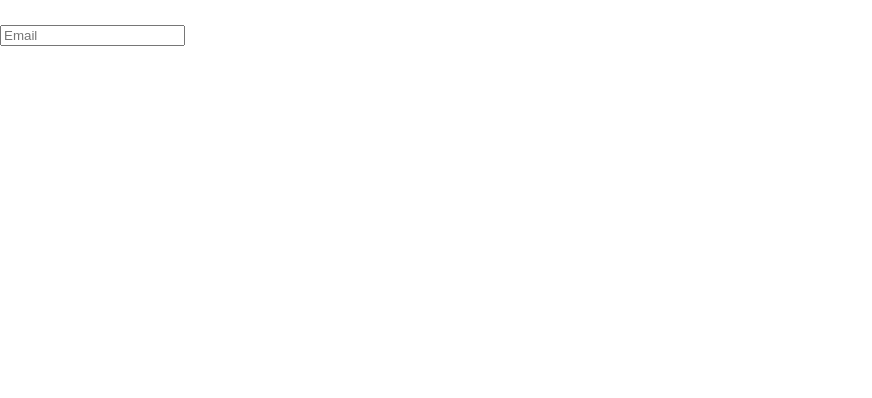
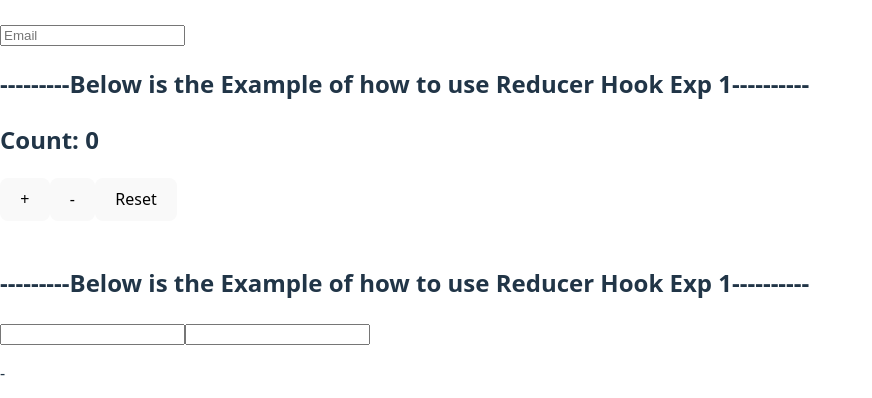
Before and after one commit to ib-haseebgul/learning-react, a React (Vite) app: page / in a window 1280 px wide. Shown: the part 3427-3825 px from the top of the page, without its empty margins (0-872 px from the left). Before the commit the page ends 3473 px from the top, so only its background shows below. Built offline with nearby package versions, Linux system fonts and the light colour scheme; no server answers.

Commit message:
Day 9 Part 1: Learn the use of useReducer Hook

```diff
--- a/src/App.jsx
+++ b/src/App.jsx
@@ -22,10 +22,13 @@ import Products from './Products'
 import Laptops from './Laptops'
 import UseEffectEvent_Example_1 from './UseEffectEvent_Example_1'
 import UseEffectEvent_Example_2 from './UseEffectEvent_Example_2'
+import UseReducer_Example_1 from './UseReducer_Examp_1'
+import UseReducer_Example_2 from './UseReducer_Example_2'
 function App() {
   //  const alert_message=()=> alert("The Prop is calling a function")  this is a function in props
   // const hobbies = ["Code","Eat","Sleep","Repeat"]                    Use of array in Props
   const obj= { Position:"Ist", Class: 8 , score :98}
+
   const PageNotFound =()=>{
     return <h3>Page Not Found</h3>
 
@@ -93,6 +96,8 @@ function App() {
             <UseEffectEvent_Example_1 />
              <h3>-----------------Below is the example 2 of useEffectEent Hook view console--------------</h3>
             <UseEffectEvent_Example_2 />
+            <UseReducer_Example_1 />
+            <UseReducer_Example_2 />
         </>
   )
 
--- /dev/null
+++ b/src/UseReducer_Examp_1.jsx
@@ -0,0 +1,26 @@
+import { useReducer } from "react"
+
+export default function UseReducer_Example_1(){
+    const [state ,dispatch] = useReducer(reducer, {count: 0})
+    function reducer(state, action){
+        switch(action.type){
+            case "increment" :
+                return {count : state.count + 1}
+            case "decrement" :
+                return {count : state.count - 1}
+            case "reset" :
+                return {count : 0}
+            default :
+                return state;
+        }
+    }
+    return(
+        <div>
+            <h2>---------Below is the Example of how to use Reducer Hook Exp 1----------</h2>
+            <h2>Count: {state.count}</h2>
+            <button onClick={()=> dispatch({type: "increment"})}>+</button>
+            <button onClick={()=> dispatch({type: "decrement"})}>-</button>
+            <button onClick={()=> dispatch({type: "reset"})}>Reset</button><br /><br />
+        </div>
+    )
+}
--- /dev/null
+++ b/src/UseReducer_Example_2.jsx
@@ -0,0 +1,31 @@
+import { useReducer } from "react"
+
+export default function UseReducer_Example_2(){
+    const [formData ,dispatch] = useReducer(reducer, [{name: "", email:""}])
+
+    function reducer(state, action){
+        return{
+        ...state,
+        [action.name] : [action.value]
+        }
+    }
+
+    function handleChange(e){
+        dispatch({
+            name :e.target.name,
+            value :e.target.value
+        })
+    }
+
+
+  return(
+        <div>
+             <h2>---------Below is the Example of how to use Reducer Hook Exp 1----------</h2>
+            <form>
+                <input onChange={handleChange} type="text" name="name" value={formData.name} />
+                 <input onChange={handleChange} type="email" name="email" value={formData.email} />
+            </form>
+            <p>{formData.name} - {formData.email}</p>
+        </div>
+    )
+}
```
